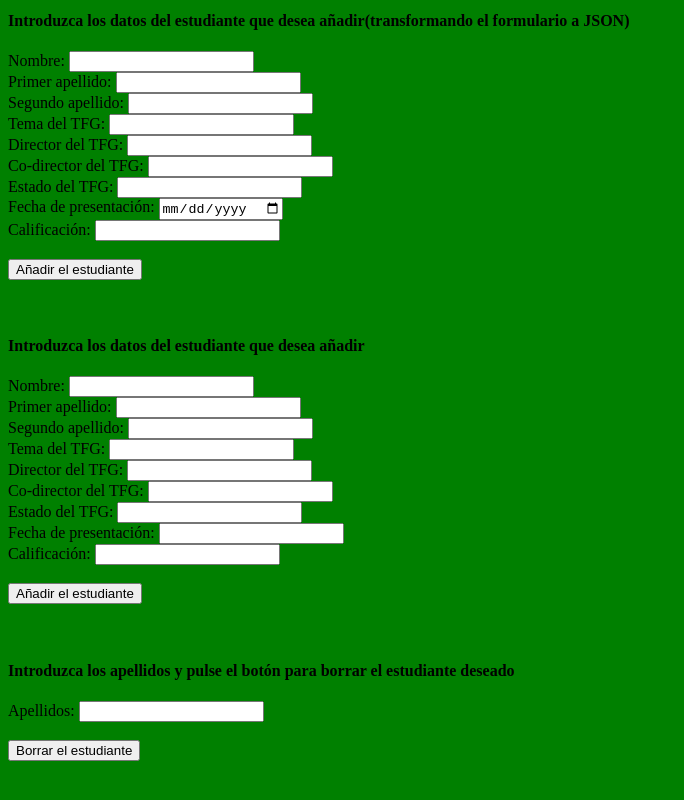
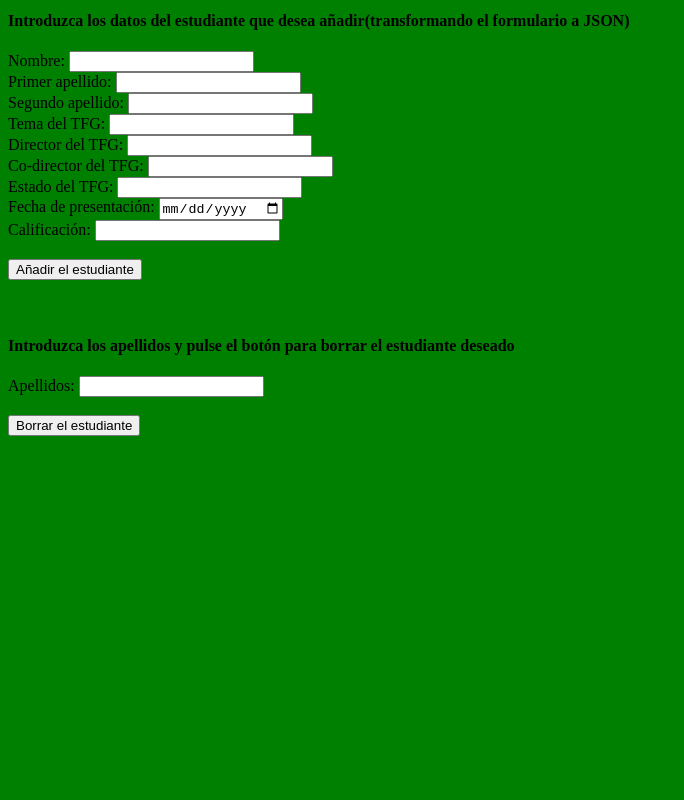
Before and after one commit to AmandaOliver/Jquery-client, a plain HTML site: page WebContent/index.html in a window 1280 px wide. Shown: the part 524-1324 px from the top of the page, without its empty margins (0-684 px from the left). After the commit the page ends 1004 px from the top, so only its background shows below. Drawn offline with Linux system fonts and the light colour scheme.

Commit message:
dejar vacios campos modificar

```diff
--- a/WebContent/index.html
+++ b/WebContent/index.html
@@ -45,22 +45,7 @@
 				Calificación: <input type='number' id='calificacion_nuevo'><br><br>
 				<button onClick='nuevoEstudianteJSON()'>Añadir el estudiante</button>
 			</div><br><br>
-			<div>
-				<h4>Introduzca los datos del estudiante que desea añadir</h4>
-				<pre><p id="contenido5"></p></pre>
-				<form id="idForm">
-					Nombre: <input type='text' id='nombre'><br>
-					Primer apellido: <input type='text' id='apellido1'><br>
-					Segundo apellido: <input type='text' id='apellido2'><br>
-					Tema del TFG: <input type='text' id='tema'><br>
-					Director del TFG: <input type='text' id='tutor1'><br>
-					Co-director del TFG: <input type='text' id='tutor2'><br>
-					Estado del TFG: <input type='text' id='estado'><br>
-					Fecha de presentación: <input type='text' id='fechaPresentacion'><br>
-					Calificación: <input type='number' id='calificacion'><br><br>
-					<button  onClick='nuevoEstudianteFORM()'>Añadir el estudiante</button>
-				</form>
-			</div><br><br>
+
 			<div>
 				<h4>Introduzca los apellidos y pulse el botón para borrar el estudiante deseado</h4>
 				<pre><p id='contenido6'></p></pre>
--- a/WebContent/js/wsinvocationREST.js
+++ b/WebContent/js/wsinvocationREST.js
@@ -69,6 +69,9 @@ function modificarEstudiante(){
 	var estado = $("#estado_modificar").val();
 	var fecha = $("#fecha_modificar").val();
 	var calificacion = $("#calificacion_modificar").val();
+	if(estado==""){
+		estado="NULL";
+	}
 	$.ajax({
 		type:"PUT",
 		url:"http://localhost:8080/WebRestServer/TFG/update/"+estudiante,
@@ -169,7 +172,7 @@ function borrarEstudiante(alumno){
 		dataType:"json",
 		success:function(data){
 			var html="Estudiante borrado";
-			$("#contenido6").html(data);
+			$("#contenido6").html(html);
 		},
 		error:function(res){
 			alert("ERROR "+ res.statusText);
```
